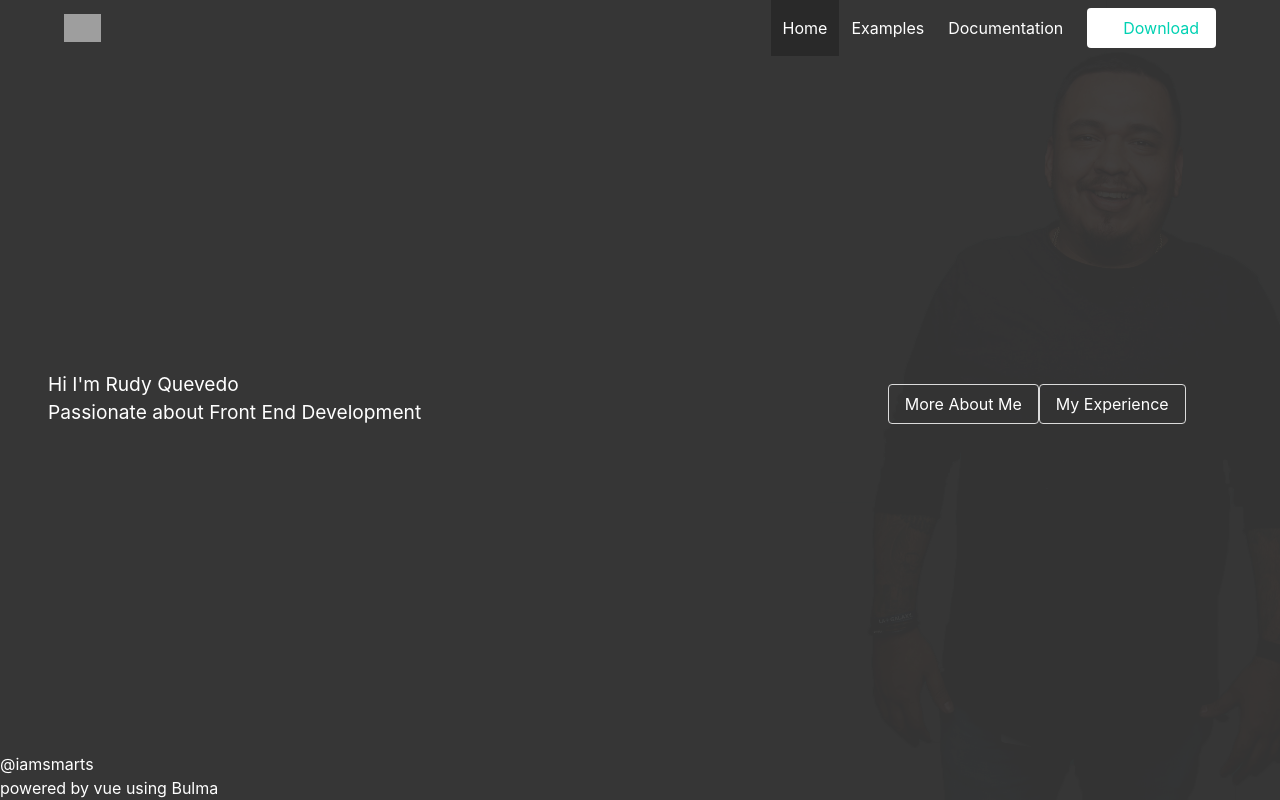
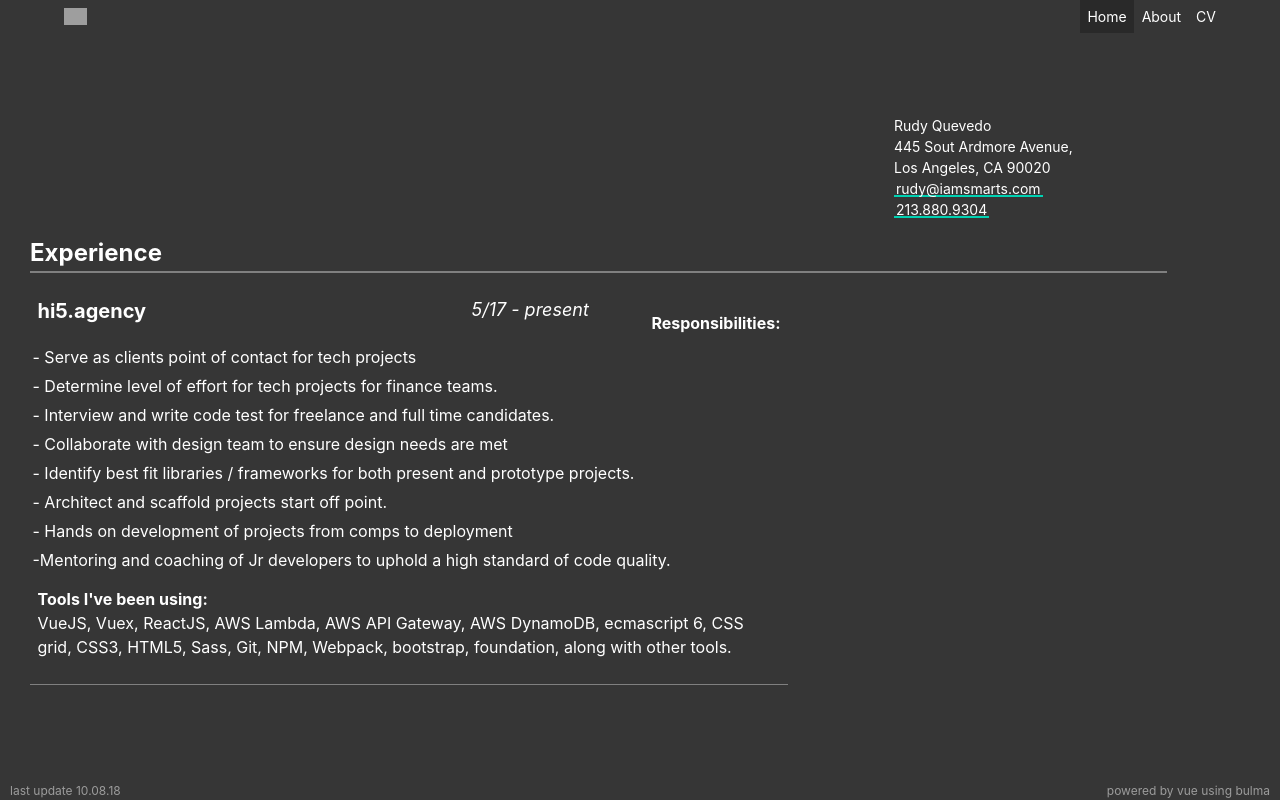
Before and after one commit to iamsmarts/vue-iamsmarts, a Vue app: page /#/resume in a window 1280 px wide. Built offline with nearby package versions, Linux system fonts and the light colour scheme; grey boxes are pictures that could not be loaded.

Commit message:
more static work

```diff
--- a/src/App.vue
+++ b/src/App.vue
@@ -11,27 +11,16 @@
   </div>
 
   <!-- Hero content: will be in the middle -->
-  <div class="hero-body home-body">
-    <div class="container columns is-gapless">
-      <div class="copy column is-three-quarters-mobile">
-        <h1>Hi I'm Rudy Quevedo</h1>
-        <p>Passionate about Front End Development</p>
-      </div>
-      <div class="home-button-wrap">
-        <a href="#"  class="button is-outlined">More About Me</a>
-        <a href="#"  class="button is-outlined">My Experience</a>
-      </div>
-    </div>
-  </div>
+  <router-view/>
 
   <!-- Hero footer: will stick at the bottom -->
   <div class="hero-foot">
-    <div class="follow">
-      <a href="#">@iamsmarts</a>
-    </div>
-    <div class="built">
-      <p>powered by <a href="#">vue</a> using <a href="#">Bulma</a></p>
-    </div>
+      <div class="follow">
+        <a href="#">LAST UPDATE 10.08.18</a>
+      </div>
+      <div class="built">
+        <p>powered by <a href="#">vue</a> using <a href="#">Bulma</a></p>
+      </div>
   </div>
 </section>
   </div>
@@ -51,27 +40,33 @@ export default {
 <style lang="scss">
 
 @import url('https://fonts.googleapis.com/css?family=Oswald:400,700');
-.home-body::after{
-  content: "";
-  background-image: url('./assets/rudy-hero2.png');
-  background-size: contain;
-  background-repeat: no-repeat;
-  background-position-x: calc(100% + 80px);
-  opacity: 0.05;
-  top: 0;
-  left: 0;
-  bottom: 0;
-  right: 0;
-  position: absolute;
-  z-index: -1;
+
+.hero-foot{
+  display: flex;
+  font-size: 1.2rem;
+  justify-content: space-between;
+  padding: 0 1rem;
+  text-transform: lowercase;
+  opacity: 0.5;
 }
-.home-button-wrap{
-  display: flex;
-  justify-content: space-between;
-  padding: 0.75em;
-  .button{
-    background:transparent;
-    color: #fff;
+.hero-body{
+  a{
+    background-image:
+      linear-gradient(
+        to bottom, #00D1B2 0%,
+        #00D1B2 100%
+    );
+    background-position: 0 100%;
+    background-repeat: repeat-x;
+    background-size: 2px 2px;
+    text-decoration: none;
+    transition: all ease .2s;
+    padding: 0px 2px;
+    &:hover{
+      // font-weight: bold;
+      background-size: 4px 50px;
+    }
   }
 }
+// #02B0AB
 </style>
--- a/src/components/Nav.vue
+++ b/src/components/Nav.vue
@@ -13,23 +13,23 @@
         </div>
         <div id="navbarMenuHeroA" :class="[{'is-active':mobileNav}, 'navbar-menu']">
           <div class="navbar-end">
-            <a class="navbar-item is-active">
+            <router-link to="/home" class="navbar-item is-active">
               Home
-            </a>
-            <a class="navbar-item">
-              Examples
-            </a>
-            <a class="navbar-item">
-              Documentation
-            </a>
-            <span class="navbar-item">
+            </router-link>
+            <router-link to="/about" class="navbar-item">
+            About
+            </router-link>
+            <router-link to="/resume" class="navbar-item">
+              CV
+            </router-link>
+            <!-- <span class="navbar-item">
               <a class="button is-primary is-inverted">
                 <span class="icon">
                   <i class="fab fa-github"></i>
                 </span>
                 <span>Download</span>
               </a>
-            </span>
+            </span> -->
           </div>
         </div>
       </div>
--- a/src/router.js
+++ b/src/router.js
@@ -8,16 +8,24 @@ export default new Router({
   routes: [
     {
       path: '/',
-      name: 'home',
+      name: 'Home',
       component: Home
     },
     {
       path: '/about',
-      name: 'about',
+      name: 'About',
       // route level code-splitting
       // this generates a separate chunk (about.[hash].js) for this route
       // which is lazy-loaded when the route is visited.
       component: () => import(/* webpackChunkName: "about" */ './views/About.vue')
+    },
+    {
+      path: '/resume',
+      name: 'Resume',
+      // route level code-splitting
+      // this generates a separate chunk (about.[hash].js) for this route
+      // which is lazy-loaded when the route is visited.
+      component: () => import(/* webpackChunkName: "about" */ './views/Resume.vue')
     }
   ]
 })
--- a/src/styles/overwrites.scss
+++ b/src/styles/overwrites.scss
@@ -1,7 +1,15 @@
 
 
 html {
-  background-color:#1F191A;
+  background-color:#363636;
+  font-size: 62.5%;
+}
+body{
+  font-size: 1.4rem;
+}
+h1{
+  font-size:2.4rem;
+  font-weight: bold;
 }
 .navbar{
     background-color:transparent;
--- a/src/views/About.vue
+++ b/src/views/About.vue
@@ -1,5 +1,33 @@
 <template>
-  <div class="about">
-    <h1>This is an about page</h1>
+  <div class="hero-body about-body ">
+    <div class="container columns is-mobile is-centered">
+      <div class="column is-full-mobile is-three-quarters-tablet about-copy ">
+        <h1>Hi I'm Rudy,</h1>
+        <p class="bio">For the past 14 years I have been sharpening my skills in Javascript, HTML, and CSS, keeping that day one curiosity to learn. Along my journey I have had the pleasure of working in a variety of different teams, rolling my sleeves up in startups, learning the product, to keeping pace in the fast moving world of creative agencies. These experiences have exposed me to many challenges, which have gave me a keen sense of problem solving and humble approach to working within any size team.</p>
+        <p><strong>What I'm into right now:</strong> Recently I have been spending sometime with <a href="https://vuejs.org/" class="vue">Vue.js</a>, and used vue on our last two launched projects.</p>
+        <p><strong>Current Favorite Resource:</strong> On my drive in to work and at the gym Wes Bos and Scott Tolinski's <a href="https://syntax.fm/" class="syntax">syntax.fm</a> Podcast is my go to. I also find a ton of gems in <a href="https://frontendfoc.us/" class="fefocus">Frontend Focus</a> newsletter. </p>
+      </div>
+    </div>
   </div>
 </template>
+
+
+<script>
+export default {
+  name: 'About'
+}
+</script>
+
+<style lang="scss" scoped>
+.about-copy{
+  // background: salmon;
+  .bio {
+      margin: 0 0 1.5rem 0;
+  }
+  p{
+    font-size:1.6rem;
+    margin: 1.5rem 0rem;
+    line-height: 2.2rem;
+  }
+}
+</style>
--- a/src/views/Home.vue
+++ b/src/views/Home.vue
@@ -1,17 +1,46 @@
 <template>
-  <div class="home">
-
+  <div class="hero-body home-body">
+    <div class="container columns">
+      <div class="home-copy column is-6-desktop is-offset-3">
+        <h1>Hi I'm Rudy Quevedo</h1>
+        <p>Tech Lead at <a href="#" class="hi5">hi5.agency</a></p>
+        <p>Builder of things on the web</p>
+        <p>Avid gamer and soccer afficionado</p>
+        <a href="#">More about me</a>
+      </div>
+    </div>
   </div>
 </template>
 
 <script>
 // @ is an alias to /src
-import HelloWorld from '@/components/HelloWorld.vue'
+// import HelloWorld from '@/components/HelloWorld.vue'
 
 export default {
-  name: 'home',
-  components: {
-    HelloWorld
-  }
+  name: 'Home',
+
 }
 </script>
+<style lang="scss" scoped>
+
+.home-body::after{
+  content: "";
+  background-image: url('../assets/rudy-hero2.png');
+  background-size: contain;
+  background-repeat: no-repeat;
+  background-position-x: calc(100% + 80px);
+  opacity: 0.1;
+  top: 0;
+  left: 0;
+  bottom: 0;
+  right: 0;
+  position: absolute;
+  z-index: -1;
+}
+.home-copy{
+  font-size: 2rem;
+}
+.home-copy h1{
+  font-size: 2.8rem;
+}
+</style>
--- /dev/null
+++ b/src/views/Resume.vue
@@ -0,0 +1,81 @@
+<template>
+    <div class="hero-body cv-body ">
+        <div class="container columns  is-multiline  is-centered">
+            <div class="column is-3 is-offset-9">
+                <p>Rudy Quevedo</p>
+                <p>445 Sout Ardmore Avenue,</p><p>Los Angeles, CA 90020</p>
+                <p><a href='mailto:rudy@iamsmarts.com'>rudy@iamsmarts.com</a></p>
+                <p><a href="#">213.880.9304</a></p>
+            </div>
+            <div class="column is-full is-mobile">
+                <h1 class="experience-title">Experience</h1>
+                <div class="column is-8 experience-body is-multiline">
+                    <div class="experience-copy">
+                        <h2>hi5.agency</h2>
+                        <p class="date"><em>5/17 - present</em></p>
+                        <p class="responsibility"><strong>Responsibilities:</strong></p>
+                        <ul>
+                            <li> Serve as clients point of contact for tech projects</li>
+                            <li> Determine level of effort for tech projects for finance teams.</li>
+                            <li> Interview and write code test for freelance and full time candidates.</li>
+                            <li> Collaborate with design team to ensure design needs are met</li>
+                            <li> Identify best fit libraries / frameworks for both present and prototype projects.</li>
+                            <li> Architect and scaffold projects start off point. </li>
+                            <li> Hands on development of projects from comps to deployment</li>
+                            <li>Mentoring and coaching of Jr developers to uphold a high standard of code quality. </li >
+                        </ul>
+                        <p><strong>Tools I've been using:</strong></p>
+                        <p>VueJS, Vuex, ReactJS, AWS Lambda, AWS API Gateway, AWS DynamoDB, ecmascript 6, CSS grid, CSS3, HTML5, Sass, Git, NPM, Webpack, bootstrap, foundation, along with other tools.</p>
+                    </div>
+                </div>
+            </div>
+        </div>
+    </div>
+</template>
+<script>
+export default {
+    name:'Resume'
+}
+</script>
+<style lang="scss" scoped>
+.cv-body{
+    .experience-title{
+        border-bottom:.2rem solid gray;
+    }
+}
+.experience-body{
+    margin: 1.5rem 0;
+    font-size: 1.6rem;
+    border-bottom: solid 1px gray;
+    padding-bottom: 25px;
+    .experience-copy{
+        display: flex;
+        justify-content: space-between;
+        flex-wrap: wrap;
+        h2, .copy{
+            font-size: 2rem;
+            font-weight: bold;
+            width: 50%;
+        }
+        .date{
+            text-align: right;
+            font-size: 1.8rem;
+            line-height: 1.5;
+        }
+        .responsibility{
+            margin-top: 1.5rem;
+        }
+        ul{
+            margin: 1rem 0;
+            li{
+                margin: 0 0 0.5rem 0;
+                text-indent: -5px;
+                &:before{
+                    content: "-";
+                    text-indent: -5px;
+                }
+            }
+        }
+    }
+}
+</style>
```
